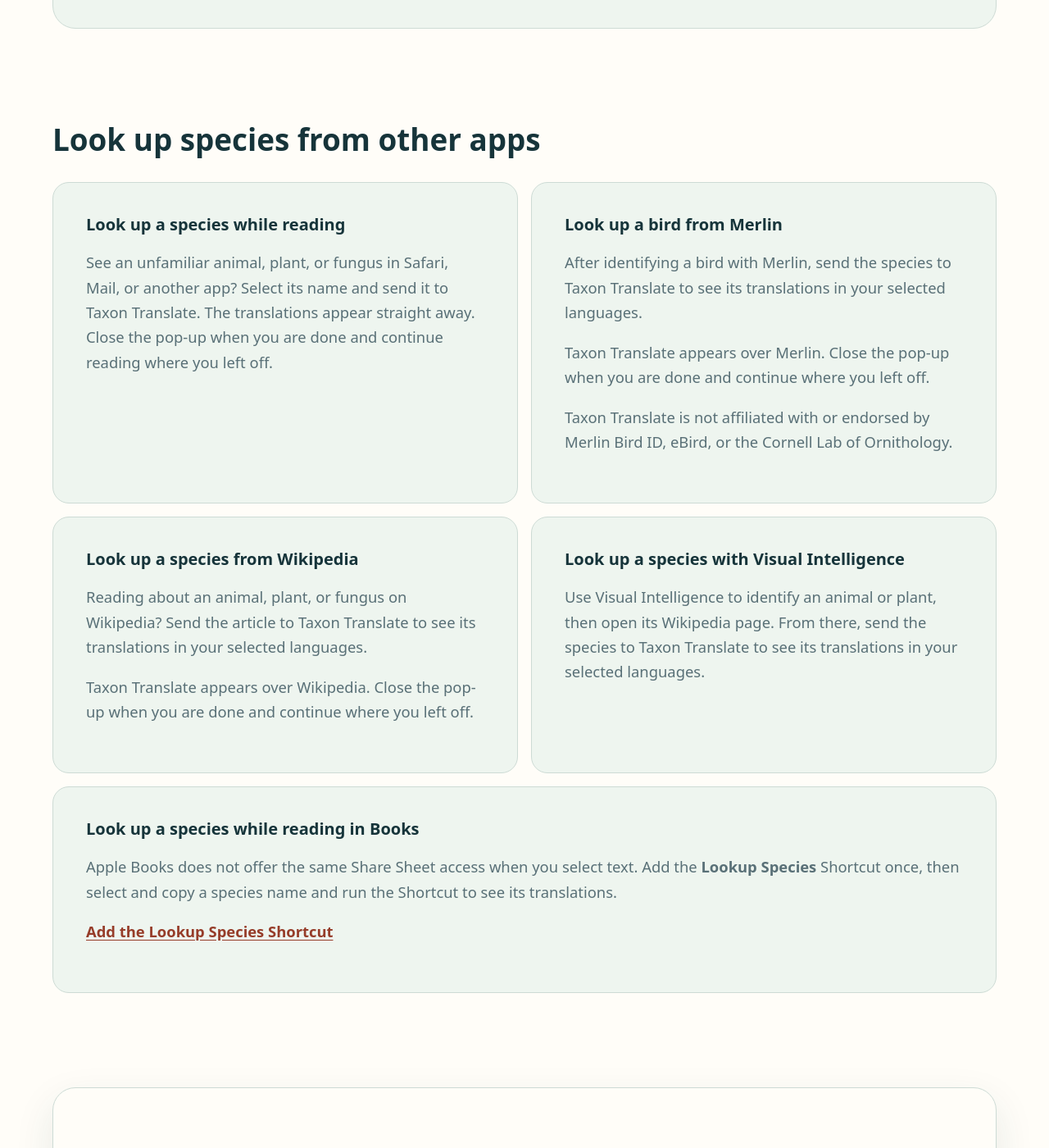
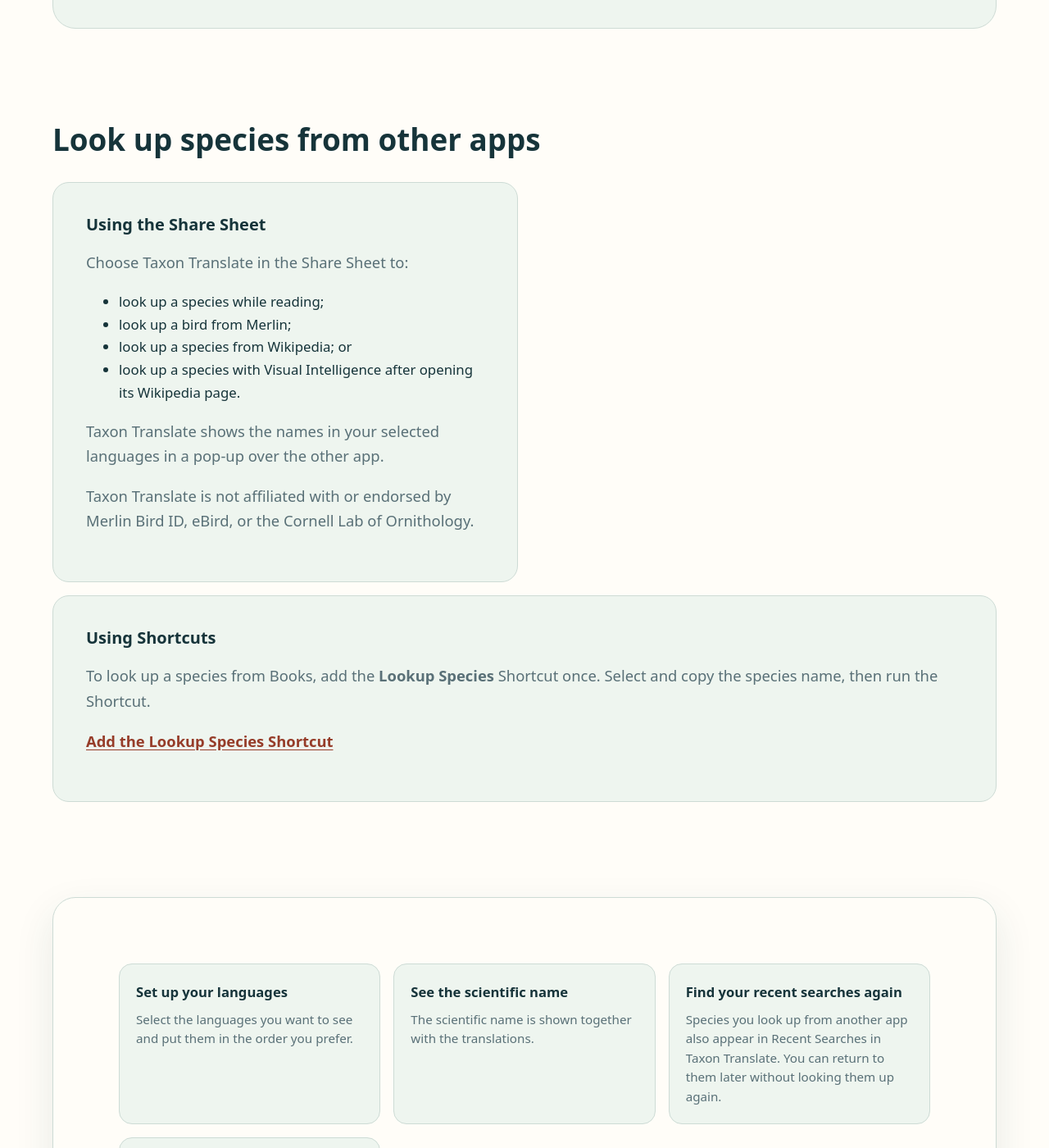
Before and after one commit to axel58170/taxon-site, a Jekyll site: the page built from website/index.md, in a window 1280 px wide and 1400 px high, scrolled down 2037 px. Shown: the whole window at 82% size. Built offline with Jekyll 4.4.1, drawn with Linux system fonts in a browser that asks for light colours.

```diff
--- a/website/index.md
+++ b/website/index.md
@@ -54,45 +54,27 @@ Want to know what a **House Sparrow** is called in French or Dutch? Enter any co
   </div>
 
   <div class="story-grid" aria-label="Ways to use Taxon Translate from other apps">
-<article class="short-story" aria-labelledby="share-title" markdown="1">
+<article class="short-story" aria-labelledby="share-sheet-title" markdown="1">
 
-### Look up a species while reading {#share-title}
+### Using the Share Sheet {#share-sheet-title}
 
-See an unfamiliar animal, plant, or fungus in Safari, Mail, or another app? Select its name and send it to Taxon Translate. The translations appear straight away. Close the pop-up when you are done and continue reading where you left off.
+Choose Taxon Translate in the Share Sheet to:
 
-</article>
-<article class="short-story" aria-labelledby="merlin-title" markdown="1">
+- look up a species while reading;
+- look up a bird from Merlin;
+- look up a species from Wikipedia; or
+- look up a species with Visual Intelligence after opening its Wikipedia page.
 
-### Look up a bird from Merlin {#merlin-title}
-
-After identifying a bird with Merlin, send the species to Taxon Translate to see its translations in your selected languages.
-
-Taxon Translate appears over Merlin. Close the pop-up when you are done and continue where you left off.
+Taxon Translate shows the names in your selected languages in a pop-up over the other app.
 
 <p class="note">Taxon Translate is not affiliated with or endorsed by Merlin Bird ID, eBird, or the Cornell Lab of Ornithology.</p>
 
 </article>
-<article class="short-story" aria-labelledby="wikipedia-title" markdown="1">
+<article class="short-story" aria-labelledby="shortcuts-title" markdown="1">
 
-### Look up a species from Wikipedia {#wikipedia-title}
+### Using Shortcuts {#shortcuts-title}
 
-Reading about an animal, plant, or fungus on Wikipedia? Send the article to Taxon Translate to see its translations in your selected languages.
-
-Taxon Translate appears over Wikipedia. Close the pop-up when you are done and continue where you left off.
-
-</article>
-<article class="short-story" aria-labelledby="visual-intelligence-title" markdown="1">
-
-### Look up a species with Visual Intelligence {#visual-intelligence-title}
-
-Use Visual Intelligence to identify an animal or plant, then open its Wikipedia page. From there, send the species to Taxon Translate to see its translations in your selected languages.
-
-</article>
-<article class="short-story" aria-labelledby="books-title" markdown="1">
-
-### Look up a species while reading in Books {#books-title}
-
-Apple Books does not offer the same Share Sheet access when you select text. Add the **Lookup Species** Shortcut once, then select and copy a species name and run the Shortcut to see its translations.
+To look up a species from Books, add the **Lookup Species** Shortcut once. Select and copy the species name, then run the Shortcut.
 
 <a class="text-link" href="https://www.icloud.com/shortcuts/3dcca758ad0d40aaa2f4c8d2ef2ec471">Add the Lookup Species Shortcut</a>
 
```
Also changed, not shown: docs/CONTENT_GUIDELINES.md (+5 -2 lines), docs/SUPPORT_MEDIA.md (+9 -6 lines), docs/VOICE.md (+3 -2 lines).
